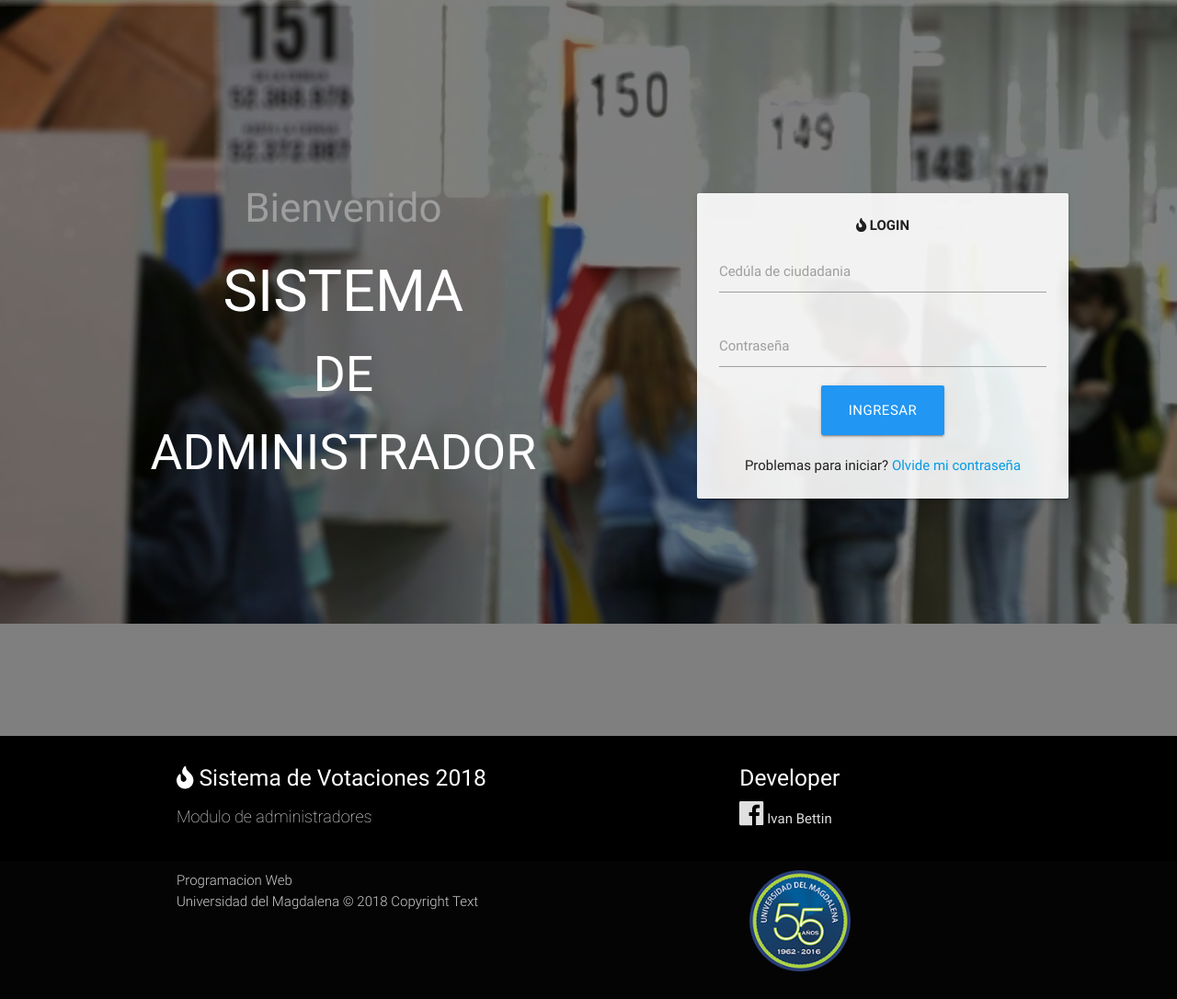
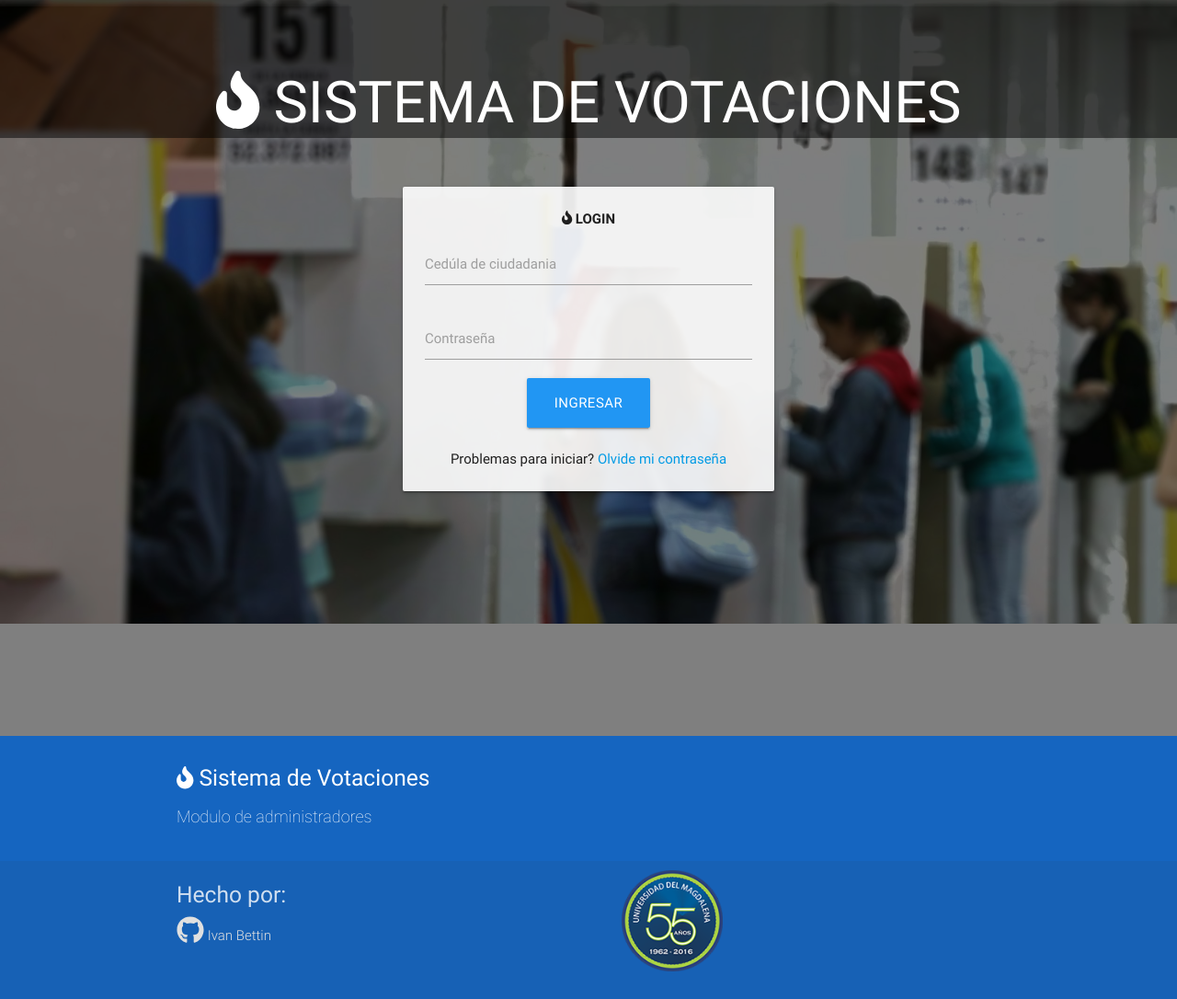
Before and after one commit to ibanb04/Sistema_de_votacion, a plain HTML site: page index.html in a window 1280 px wide. Shown: the whole page at 92% size. Drawn offline with nearby package versions, Linux system fonts and the light colour scheme.

Commit message:
nuevo footer

```diff
--- a/index.html
+++ b/index.html
@@ -12,38 +12,23 @@
 <body>
   <section>
     <div class="fondo">
-        <div class="hide-on-small-only"><br><br>
+        <div class="hide-on-small-only" style="min-height: 150px; background-color: rgba(0,0,0,.5);">
+            <br><br>
+            <center>
+                <h1 class="white-text"><i class="fas fa-fire"></i> SISTEMA DE VOTACIONES</h1>
+            </center>
         </div>
      <div class="row">
-     	<div class="col m1 l7">
-     		<br>
-     		<br>
-     		<br><br>
-     		<br>
-     		<br>
-					<center>
-						<div class="white-text hide-on-med-and-down" >
-							<h3 class="grey-text lighten-4 tlt"><i> Bienvenido </i></h3>
-							<h1 class="white-text tlt">SISTEMA</h1>
-							<h2 class="white-text tlt">DE</h2>
-							<h2 class="white-text tlt">ADMINISTRADOR</h2>
-
+        <div class="col m1 l4">
         </div>
-					</center>
-		</div>
-
        <div class="col s12 m10 l4">
           <br>
           <br>
-        	<br>
-        	<br>
-        	<br>
-        	<br>
-        	<br>
+
           <div class="card hoverable" style="background-color: rgba(255,255,255,.9);">
             <div class="card-content center">
               <div class="center-align"><b><i class="fas fa-fire"></i> LOGIN</b></div>
-              <!-- <form action=""> -->
+
                 <div class="input-field">
                   <input type="number" name="cedula" id="cedula" required="required">
                   <label for="cedula">Cedúla de ciudadania</label>
@@ -53,10 +38,9 @@
                   <label for="password">Contraseña</label>
                 </div>
                 <div class="center-align">
-                   <!-- Modal Trigger -->
+
     <a class="btn btn-large waves-effect waves-blue blue modal-trigger" onclick="login()" href="#modal1">INGRESAR</a>
 
-  <!-- Modal Structure -->
       <div id="modal1" class="modal">
           <div class="modal-content">
              <h5 id="mensaje"></h5>
@@ -66,11 +50,11 @@
            <a href="#!" class="modal-action modal-close waves-effect waves-light btn-flat">Aceptar</a>
          </div>
       </div>
-                 <!--  <button class="" onclick="login()"></button> -->
+
                 </div>
                 <br>
                 Problemas para iniciar? <a href="#">Olvide mi contraseña</a>
-              <!-- </form> -->
+
             </div>
           </div>
 
@@ -81,31 +65,31 @@
   </section>
 
   </body>
-  	<footer class="page-footer black">
+  	<footer class="page-footer blue darken-3">
 		<div class="container">
 			<div class="row">
 				<div class="col s12 m6 l6">
-					<h5> <i class="fas fa-fire"></i> Sistema de Votaciones 2018</h5>
+					<h5> <i class="fas fa-fire"></i> Sistema de Votaciones</h5>
 					<p style="font-weight: 200;"><big>Modulo de administradores</big></p>
 				</div>
 				<div class="col hide-on-small-only l2"></div>
-				<div class="col s12 m6 l4" style="line-height: 2;">
-					<h5>Developer</h5>
-            		<a class="grey-text text-lighten-2" href="https://www.facebook.com/ibanb04"><i class="fab fa-facebook fa-2x"></i> Ivan Bettin</a>
 
-				</div>
 			</div>
 		</div>
 		<div class="footer-copyright">
 			<div class="container">
        <div class="row">
         <div class="col l6">
-          <div class="left">Programacion Web</div>
-          <br>
-       <span> Universidad del Magdalena © 2018 Copyright Text</span>
+          <h5>Hecho por:</h5>
+               <a class="grey-text text-lighten-2" href="https://github.com/ibanb04"><i class="fab fa-github fa-2x"></i> Ivan Bettin</a>
+
         </div>
         <div class="col l6">
-          <div class="center"> <img src="images/logo55.png" style="height: 110px; width: 110px;"></div>
+          <div class="col s12 m6 l4" style="line-height: 2;">
+
+         <div class="right"> <img src="images/logo55.png" style="height: 110px; width: 110px;"></div>
+        </div>
+
         </div>
       </div>
 			</div>
@@ -115,8 +99,8 @@
     <script type="text/javascript" src="js/jquery-3.3.1.min.js"></script>
     <script type="text/javascript" src="js/materialize.js"></script>
     <script type="text/javascript" src="js/myscript.js"></script>
-    <script type="text/javascript" src="js/textillate.js"></script>
-    <script type="text/javascript" src="js/lettering.js"></script>
+
+
 
     <script type="text/javascript">
         $(document).ready(function() {
@@ -127,7 +111,7 @@
     // the "href" attribute of the modal trigger must specify the modal ID that wants to be triggered
 		$('.modal').modal();
 	   });
-		$('.tlt').textillate();
+
 
     </script>
 </body>
```
Also changed, not shown: pages/Administrador.html (+14 -13 lines). Lines whose indentation alone changed are shown as unchanged.
